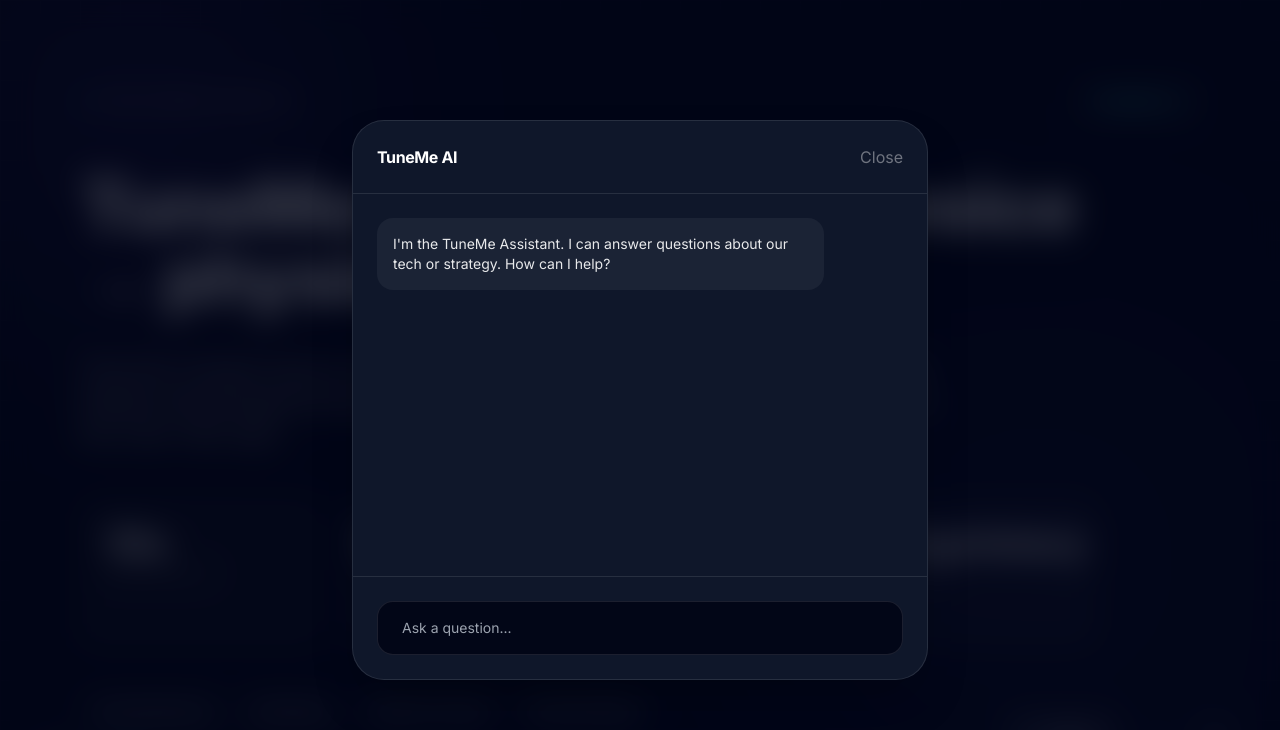
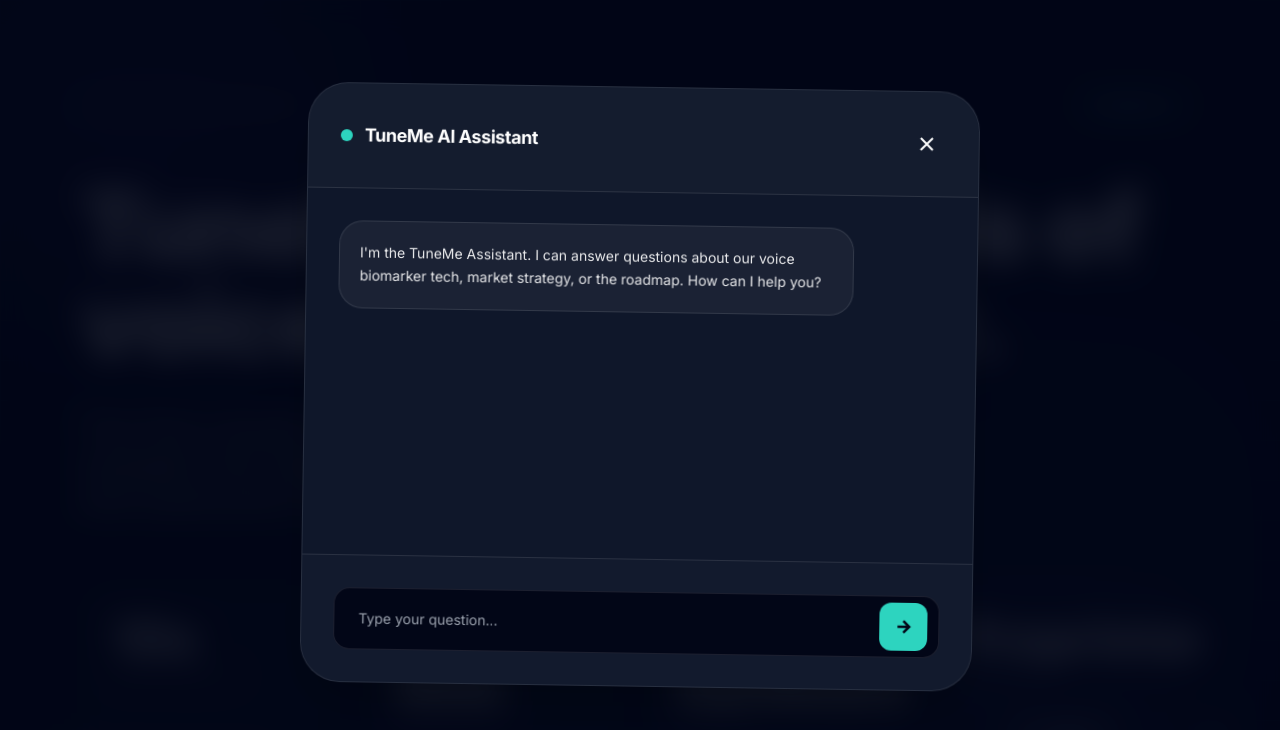
Before and after one commit to itai-stack/tuneme-investor-deck-test, a React (Vite) app: page / in a window 1280 px wide. Both pictures are taken after a click on the button "ASK AI". Shown: the top 730 px of the page. Built offline with nearby package versions, Linux system fonts and the light colour scheme.

Commit message:
Add files via upload

```diff
--- a/AIChat.tsx
+++ b/AIChat.tsx
@@ -1,8 +1,8 @@
 
 import React, { useState, useRef, useEffect } from 'react';
 import { GoogleGenAI } from "@google/genai";
-import { ChatMessage } from './types';
-import { slides } from './slides';
+import { ChatMessage } from './types.ts';
+import { slides } from './slides.ts';
 
 interface AIChatProps {
   onClose: () => void;
@@ -10,7 +10,7 @@
 
 const AIChat: React.FC<AIChatProps> = ({ onClose }) => {
   const [messages, setMessages] = useState<ChatMessage[]>([
-    { role: 'model', text: "I'm the TuneMe Assistant. I can answer questions about our tech or strategy. How can I help?" }
+    { role: 'model', text: "I'm the TuneMe Assistant. I can answer questions about our voice biomarker tech, market strategy, or the roadmap. How can I help you?" }
   ]);
   const [input, setInput] = useState('');
   const [loading, setLoading] = useState(false);
@@ -29,35 +29,60 @@
 
     try {
       const ai = new GoogleGenAI({ apiKey: process.env.API_KEY });
-      const context = slides.map(s => `Slide ${s.id}: ${s.title}. ${s.subtitle}`).join('\n');
+      const context = slides.map(s => `Slide ${s.id} (${s.kicker}): ${s.title}. ${s.subtitle}`).join('\n');
       const response = await ai.models.generateContent({
         model: 'gemini-3-flash-preview',
-        contents: `You are TuneMe AI. Context:\n${context}\n\nQuestion: ${userText}`
+        contents: `You are TuneMe AI, a professional investor relations assistant.
+        Context from our pitch deck:
+        ${context}
+
+        Question: ${userText}
+        Provide a concise, confident, and data-driven response.`
       });
-      setMessages(prev => [...prev, { role: 'model', text: response.text || "No response." }]);
+      setMessages(prev => [...prev, { role: 'model', text: response.text || "I couldn't generate a response." }]);
     } catch (e) {
-      setMessages(prev => [...prev, { role: 'model', text: "Error." }]);
+      setMessages(prev => [...prev, { role: 'model', text: "Connection error. Please check your API key." }]);
     } finally {
       setLoading(false);
     }
   };
 
   return (
-    <div className="fixed inset-0 z-[100] flex items-center justify-center p-4 bg-slate-950/80 custom-blur">
-      <div className="w-full max-w-xl bg-slate-900 border border-white/10 rounded-[32px] overflow-hidden flex flex-col h-[70vh] shadow-2xl">
-        <div className="p-6 border-b border-white/10 flex items-center justify-between">
-          <h3 className="font-bold tracking-tight">TuneMe AI</h3>
-          <button onClick={onClose} className="text-white/40 hover:text-white">Close</button>
+    <div className="fixed inset-0 z-[100] flex items-center justify-center p-4 bg-slate-950/90 custom-blur transition-all duration-300">
+      <div className="w-full max-w-2xl bg-slate-900 border border-white/10 rounded-[40px] overflow-hidden flex flex-col h-[75vh] shadow-2xl animate-float">
+        <div className="p-8 border-b border-white/10 flex items-center justify-between bg-white/[0.02]">
+          <div className="flex items-center gap-3">
+            <div className="w-3 h-3 rounded-full bg-teal-400" />
+            <h3 className="font-bold tracking-tight text-lg">TuneMe AI Assistant</h3>
+          </div>
+          <button onClick={onClose} className="w-10 h-10 rounded-full flex items-center justify-center hover:bg-white/10 transition-colors">
+            <svg width="24" height="24" viewBox="0 0 24 24" fill="none" stroke="currentColor" strokeWidth="2"><path d="M18 6 6 18M6 6l12 12"/></svg>
+          </button>
         </div>
-        <div ref={scrollRef} className="flex-1 overflow-y-auto p-6 space-y-4 hide-scrollbar">
+        <div ref={scrollRef} className="flex-1 overflow-y-auto p-8 space-y-6 hide-scrollbar">
           {messages.map((msg, i) => (
             <div key={i} className={`flex ${msg.role === 'user' ? 'justify-end' : 'justify-start'}`}>
-              <div className={`max-w-[85%] p-4 rounded-2xl text-sm ${msg.role === 'user' ? 'bg-teal-500/20 text-teal-50' : 'bg-white/5 text-white/90'}`}>{msg.text}</div>
+              <div className={`max-w-[85%] p-5 rounded-3xl text-sm leading-relaxed ${msg.role === 'user' ? 'bg-teal-500/20 border border-teal-500/20 text-teal-50' : 'bg-white/5 border border-white/10 text-white/90'}`}>
+                {msg.text}
+              </div>
             </div>
           ))}
+          {loading && <div className="text-white/30 text-xs animate-pulse">Assistant is thinking...</div>}
         </div>
-        <div className="p-6 border-t border-white/10">
-          <input type="text" value={input} onChange={(e) => setInput(e.target.value)} onKeyDown={(e) => e.key === 'Enter' && handleSend()} placeholder="Ask a question..." className="w-full bg-slate-950 border border-white/10 rounded-2xl py-4 px-6 text-sm outline-none" />
+        <div className="p-8 border-t border-white/10 bg-white/[0.01]">
+          <div className="relative">
+            <input
+              type="text"
+              value={input}
+              onChange={(e) => setInput(e.target.value)}
+              onKeyDown={(e) => e.key === 'Enter' && handleSend()}
+              placeholder="Type your question..."
+              className="w-full bg-slate-950 border border-white/10 rounded-2xl py-5 px-6 text-sm outline-none focus:border-teal-400/50 transition-colors"
+            />
+            <button onClick={handleSend} className="absolute right-3 top-1/2 -translate-y-1/2 w-12 h-12 bg-teal-400 rounded-xl text-slate-950 flex items-center justify-center font-bold">
+              <svg width="20" height="20" viewBox="0 0 24 24" fill="none" stroke="currentColor" strokeWidth="3"><path d="M5 12h14M12 5l7 7-7 7"/></svg>
+            </button>
+          </div>
         </div>
       </div>
     </div>
--- a/SlideContent.tsx
+++ b/SlideContent.tsx
@@ -1,6 +1,6 @@
 
 import React from 'react';
-import { SlideData } from './types';
+import { SlideData } from './types.ts';
 
 interface SlideContentProps {
   slide: SlideData;
@@ -11,38 +11,40 @@
 const SlideContent: React.FC<SlideContentProps> = ({ slide, isActive, isMobile }) => {
   const visibilityClass = isMobile
     ? 'opacity-100 translate-y-0'
-    : (isActive ? 'opacity-100 translate-y-0' : 'opacity-0 translate-y-8');
+    : (isActive ? 'opacity-100 translate-y-0' : 'opacity-0 translate-y-12');
 
   return (
-    <div className={`flex-1 flex flex-col transition-all duration-1000 ${visibilityClass}`}>
-      <div className="flex items-center justify-between mb-4 lg:mb-12 flex-shrink-0">
-        <div className="flex items-center gap-2 lg:gap-3 text-[9px] lg:text-xs font-black tracking-[0.2em] uppercase text-white/60">
-          <div className="w-1.5 h-1.5 lg:w-2 lg:h-2 rounded-full bg-teal-400" />
+    <div className={`flex-1 flex flex-col transition-all duration-1000 delay-100 ${visibilityClass}`}>
+      {/* Header */}
+      <div className="flex items-center justify-between mb-6 lg:mb-12 flex-shrink-0">
+        <div className="flex items-center gap-2 lg:gap-3 text-[10px] lg:text-xs font-black tracking-[0.25em] uppercase text-white/50">
+          <div className="w-1.5 h-1.5 lg:w-2 lg:h-2 rounded-full bg-teal-400 shadow-[0_0_15px_rgba(45,212,191,0.6)]" />
           {slide.kicker}
         </div>
-        <div className="bg-slate-900/50 px-3 py-1.5 lg:px-4 lg:py-2 rounded-xl border border-white/10 custom-blur">
-          <span className="text-teal-400 font-black text-xs lg:text-sm tracking-widest uppercase">TuneMe AI</span>
+        <div className="bg-slate-900/40 px-3 py-2 lg:px-5 lg:py-3 rounded-2xl border border-white/5 custom-blur shadow-xl">
+          <span className="text-teal-400 font-black text-xs lg:text-sm tracking-[0.1em] uppercase">TuneMe AI</span>
         </div>
       </div>
 
+      {/* Main Content */}
       <div className="flex-1 flex flex-col justify-center min-h-0">
-        <div className="max-w-5xl w-full">
-          <h1 className="text-2xl lg:text-7xl font-black leading-[1.1] tracking-tight mb-3 lg:mb-10 drop-shadow-2xl">
+        <div className="max-w-6xl w-full">
+          <h1 className="text-3xl lg:text-8xl font-black leading-[1.05] tracking-tight mb-4 lg:mb-10 drop-shadow-2xl">
             {slide.title}
           </h1>
-          <p className="text-sm lg:text-2xl text-white/80 leading-relaxed max-w-4xl mb-5 lg:mb-12">
+          <p className="text-sm lg:text-3xl text-white/70 leading-relaxed max-w-4xl mb-6 lg:mb-16 font-medium">
             {slide.subtitle}
           </p>
 
-          <div className="overflow-y-auto max-h-[50vh] lg:max-h-none pr-2 hide-scrollbar pb-10">
+          <div className="overflow-y-auto max-h-[50vh] lg:max-h-none pr-3 hide-scrollbar pb-10">
             {slide.kpis && (
-              <div className="grid grid-cols-2 lg:grid-cols-4 gap-2 lg:gap-4 mb-4 lg:mb-12">
+              <div className="grid grid-cols-2 lg:grid-cols-4 gap-3 lg:gap-6 mb-6 lg:mb-16">
                 {slide.kpis.map((kpi, i) => (
-                  <div key={i} className="bg-white/5 border border-white/10 p-2.5 lg:p-6 rounded-xl lg:rounded-2xl custom-blur group">
-                    <div className="text-base lg:text-4xl font-black mb-0.5 group-hover:text-teal-400 transition-colors">
+                  <div key={i} className="bg-white/[0.03] border border-white/10 p-4 lg:p-8 rounded-2xl lg:rounded-[32px] custom-blur hover:bg-white/[0.05] transition-all group">
+                    <div className="text-xl lg:text-5xl font-black mb-1 group-hover:text-teal-400 transition-colors">
                       {kpi.value}
                     </div>
-                    <div className="text-[8px] lg:text-[11px] font-bold uppercase tracking-widest text-white/50">
+                    <div className="text-[9px] lg:text-[12px] font-bold uppercase tracking-[0.15em] text-white/40">
                       {kpi.label}
                     </div>
                   </div>
@@ -51,16 +53,16 @@
             )}
 
             {slide.pills && (
-              <div className="flex flex-wrap gap-1.5 lg:gap-3">
+              <div className="flex flex-wrap gap-2 lg:gap-4">
                 {slide.pills.map((pill, i) => (
-                  <span key={i} className="px-2.5 lg:px-4 py-1 lg:py-2 rounded-full bg-white/5 border border-white/10 text-[8px] lg:text-xs font-bold tracking-wider text-white/70">
+                  <span key={i} className="px-3 lg:px-6 py-1.5 lg:py-3 rounded-full bg-white/[0.05] border border-white/10 text-[9px] lg:text-sm font-bold tracking-widest text-white/60">
                     {pill}
                   </span>
                 ))}
               </div>
             )}
 
-            {slide.content && <div className="mt-4 lg:mt-8">{slide.content}</div>}
+            {slide.content && <div className="mt-6 lg:mt-12">{slide.content}</div>}
           </div>
         </div>
       </div>
--- a/index.tsx
+++ b/index.tsx
@@ -1,14 +1,23 @@
 
 import React from 'react';
 import ReactDOM from 'react-dom/client';
-import App from './App';
+import App from './App.tsx';
+
+console.log("TuneMe Deck: Initializing...");
 
 const rootElement = document.getElementById('root');
-if (!rootElement) throw new Error("Root element not found");
-
+if (!rootElement) {
+  console.error("TuneMe Deck Error: Root element '#root' not found in index.html");
+} else {
+  try {
     const root = ReactDOM.createRoot(rootElement);
     root.render(
       <React.StrictMode>
         <App />
       </React.StrictMode>
     );
+    console.log("TuneMe Deck: Rendered successfully.");
+  } catch (err) {
+    console.error("TuneMe Deck: Failed to render app:", err);
+  }
+}
```
Also changed, not shown: App.tsx (+37 -12 lines). Lines whose indentation alone changed are shown as unchanged.
